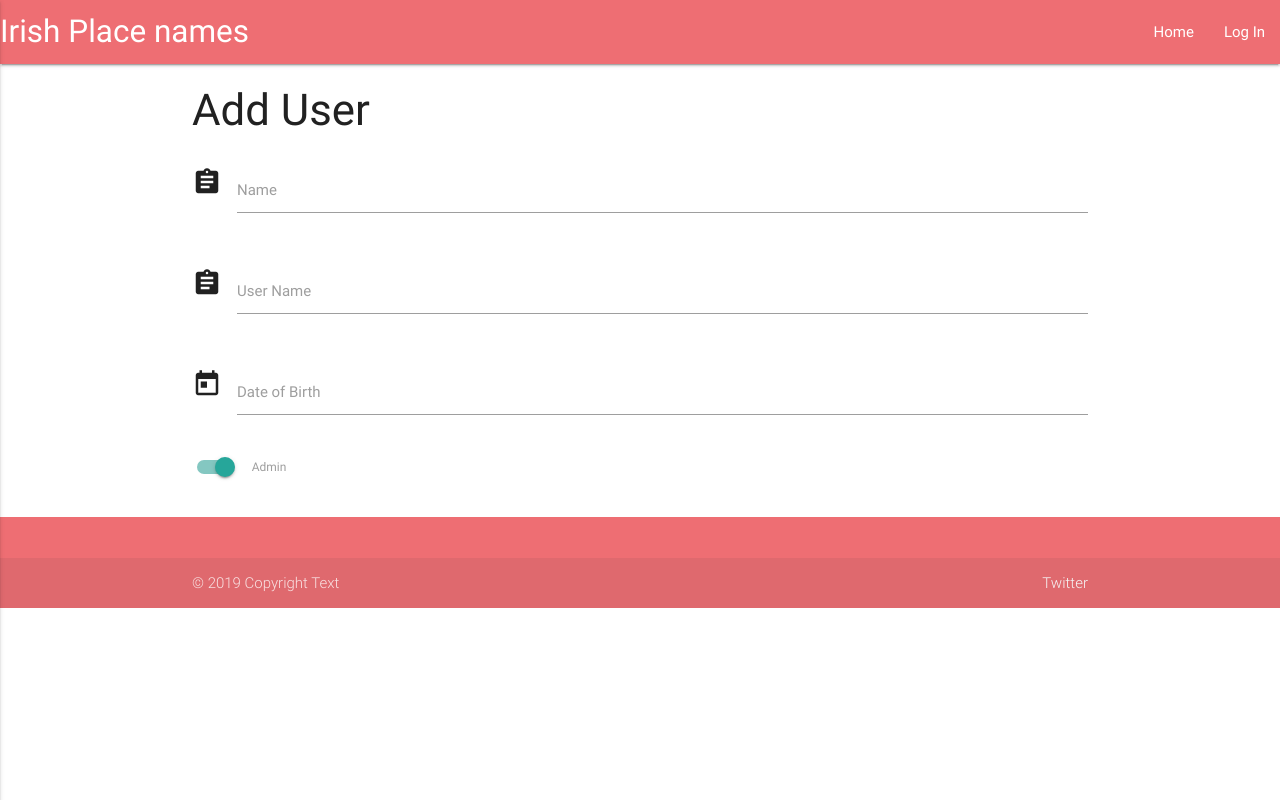
After one commit to michaelhdev/project-3, a Flask app: page /add_user in a window 1280 px wide. The commit adds this page. Run offline with Flask 2, Linux system fonts and the light colour scheme; some libraries are stand-ins or nearby versions.

Commit message:
Added addUser.html

```diff
--- a/app.py
+++ b/app.py
@@ -2,6 +2,7 @@ import os
 from flask import Flask, render_template, redirect, request, url_for, session, flash
 from flask_pymongo import PyMongo
 from bson.objectid import ObjectId
+
 
 app = Flask(__name__)
 app.config["MONGO_DBNAME"] = "place_names_site"
@@ -94,6 +95,10 @@ def get_users():
     return render_template("users.html",
                            users=mongo.db.users.find())
 
+@app.route("/add_user")
+def add_user():
+    return render_template("addUser.html")
+
 @app.route("/edit_user/<user_id>")
 def edit_user(user_id):
     return render_template("editUser.html",
@@ -120,9 +125,7 @@ def insert_location():
     return redirect(url_for("get_locations"))
 
 
-@app.route("/add_location")
-def add_location():
-    return render_template("addLocation.html")"""
+"""
 #############################################################
 
 @app.route("/login_page")
@@ -174,6 +177,9 @@ def add_dislike(place_name_id):
 
     return redirect(url_for('get_place_names'))
 
+###############################################################################
+
+
 if __name__ == '__main__':
     app.run(host=os.environ.get('IP'),
             port=int(os.environ.get('PORT')),
--- /dev/null
+++ b/static/js/main.js
@@ -0,0 +1,21 @@
+function liveSearch(value){
+				value = value.trim(); // remove any spaces around the text
+				if(value != ""){ // don't make requests with an empty string
+					$.ajax({
+						url: "search",
+						data: {searchText: value},
+						dataType: "json",
+						success: function(data){
+							var res = "";
+							// create the html with results
+							for(i in data.results){
+								res += "<div>"+data.results[i]+"</div>";
+							}
+							$("#results").html(res);
+						}
+					});
+				}
+				else{
+					$("#results").html(""); // set the results empty in case of empty string
+				}
+			}
--- /dev/null
+++ b/templates/addUser.html
@@ -0,0 +1,38 @@
+{% extends 'base.html' %} {% block content %}
+<h3>Add User</h3>
+<div class="row">
+    <form action="" method="POST" class="col s12">
+        <div class="row">
+            <div class="input-field col s12">
+                <i class="material-icons prefix">assignment</i>
+                <input id="name" name="name" type="text">
+                <label for="icon_prefix">Name</label>
+            </div>
+        </div>
+        <div class="row">
+            <div class="input-field col s12">
+                <i class="material-icons prefix">assignment</i>
+                <input id="user_name" name="user_name" type="text">
+                <label for="icon_prefix">User Name</label>
+            </div>
+        </div>
+        <div class="row">
+            <div class="input-field col s12">
+                <i class="material-icons prefix">today</i>
+                <input id="due_date" name="due_date" type="text" class="datepicker">
+                <label for="icon_prefix">Date of Birth</label>
+            </div>
+        </div>
+        <div class="row">
+            <div class="switch">
+                <label>
+                  <input id="admin" name="admin" type="checkbox" checked readonly>
+                  <span class="lever"></span>
+                  Admin
+                </label>
+            </div>
+        </div>
+    </form>
+</div>
+
+{% endblock %}
--- a/templates/base.html
+++ b/templates/base.html
@@ -19,9 +19,9 @@
                     <li><a href="#">Welcome {{ session['name'].title() }}</a></li>
                     <li><a href="{{url_for('logout')}}">Log Out</a></li>
                     <li><a href="{{url_for('get_place_names')}}">Home</a></li>
-                    <li><a href="{{url_for('add_place_name')}}">Add Place Name</a></li>
                     {% if session['admin'] %}
                     <li><a href="{{url_for('get_locations')}}">Manage Locations</a></li>
+                    <li><a href="{{url_for('get_users')}}">Manage Users</a></li>
                     {% endif %}
                     {% else %}
                     <li><a href="{{url_for('get_place_names')}}">Home</a></li>
@@ -33,9 +33,9 @@
                     <li><a href="#">Welcome {{ session['name'].title() }}</a></li>
                     <li><a href="{{url_for('logout')}}">Log Out</a></li>
                     <li><a href="{{url_for('get_place_names')}}">Home</a></li>
-                    <li><a href="{{url_for('add_place_name')}}">Add Place Name</a></li>
                     {% if session['admin'] %}
                     <li><a href="{{url_for('get_locations')}}">Manage Locations</a></li>
+                    <li><a href="{{url_for('get_users')}}">Manage Users</a></li>
                     {% endif %}
                     {% else %}
                     <li><a href="{{url_for('get_place_names')}}">Home</a></li>
@@ -52,6 +52,7 @@
 
     <script src="https://cdnjs.cloudflare.com/ajax/libs/jquery/3.2.1/jquery.min.js"></script>
     <script src="https://cdnjs.cloudflare.com/ajax/libs/materialize/0.100.2/js/materialize.min.js"></script>
+    <script type="text/javascript" src="{{url_for('static', filename='js/main.js')}}"></script>
     <script type="text/javascript">
         $(document).ready(function() {
             $('.collapsible').collapsible();
@@ -59,6 +60,16 @@
             $(".button-collapse").sideNav();
 
         })
+
+        $('.datepicker').pickadate({
+            selectMonths: true, // Creates a dropdown to control month
+            selectYears: 15, // Creates a dropdown of 15 years to control year,
+            today: 'Today',
+            clear: 'Clear',
+            close: 'Ok',
+            closeOnSelect: false // Close upon selecting a date,
+        });
+
     </script>
     <footer class="page-footer">
           <div class="container">
--- a/templates/placeNames.html
+++ b/templates/placeNames.html
@@ -8,7 +8,7 @@
 <ul class="collapsible" data-collapsible="accordion">
     {% for place_name in place_names %}
         <li>
-            <div class="collapsible-header">
+            <div class="collapsible-header active">
 
                 <div class="task_header col s6 ">
 
--- a/templates/users.html
+++ b/templates/users.html
@@ -20,7 +20,7 @@
     </ul>
 </div>
 <div class="row">
-    <a href="#" class="waves-effect waves-light btn">
+    <a href="{{url_for('add_user')}}" class="waves-effect waves-light btn">
         <i class="material-icons right">playlist_add</i>Add User
     </a>
 </div>
```
